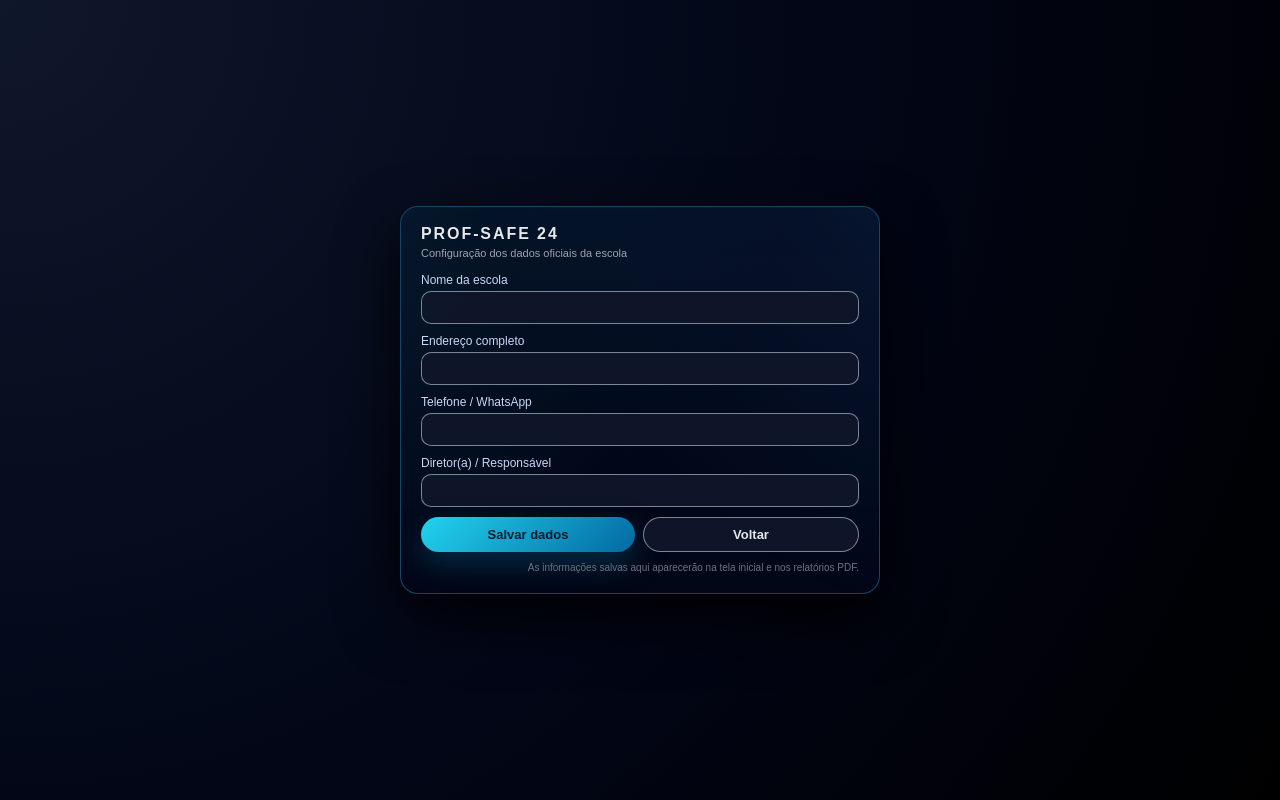
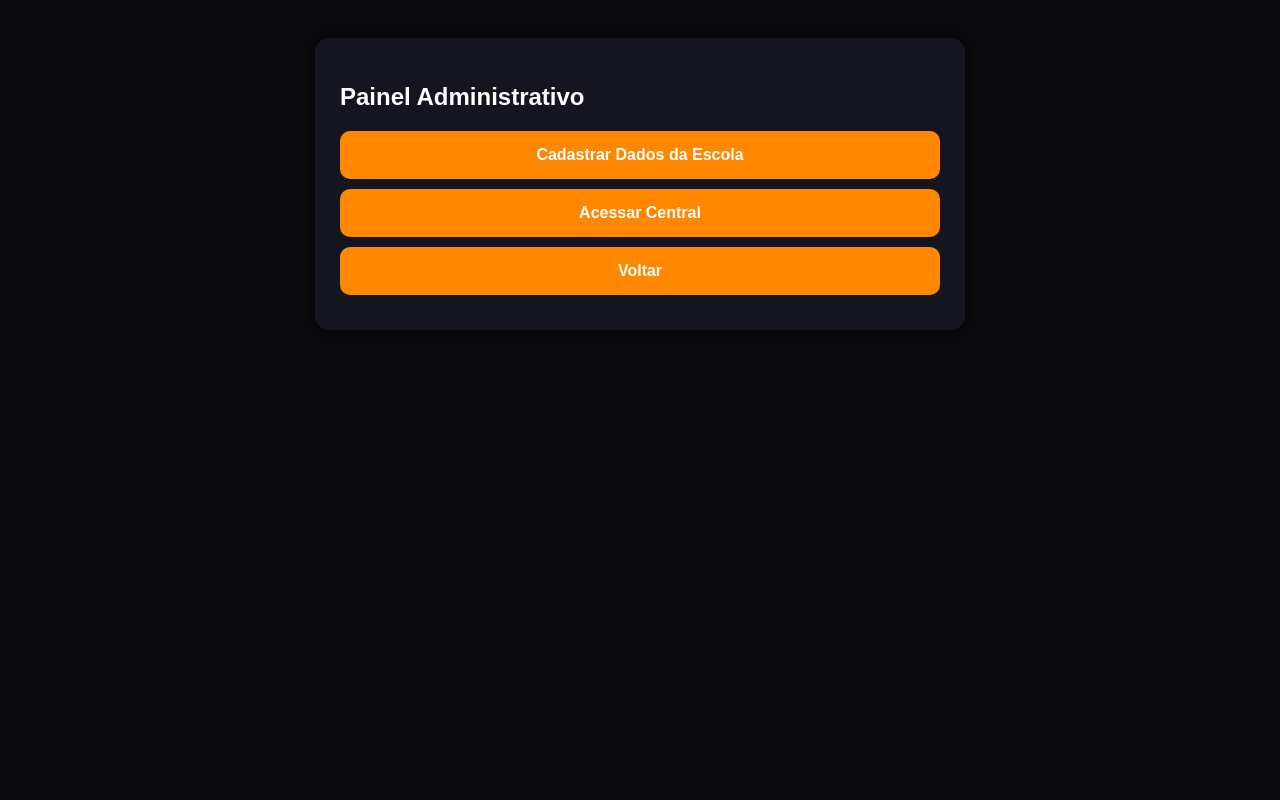
Before and after one commit to salveci2022/prof-safe24, a Flask app: template templates/admin.html in a window 1280 px wide. Run offline with Flask 3, Linux system fonts and the light colour scheme; the template is opened without the code that fills it, so the values that code supplies are empty.

Commit message:
Update admin.html

```diff
--- a/templates/admin.html
+++ b/templates/admin.html
@@ -1,161 +1,35 @@
 <!DOCTYPE html>
-<html lang="pt-br">
+<html lang="pt-BR">
 <head>
 <meta charset="UTF-8">
-    <title>PROF-SAFE 24 - Dados da Escola</title>
+<title>Admin – PROF-SAFE 24</title>
 <meta name="viewport" content="width=device-width, initial-scale=1.0">
+
 <style>
-        * { box-sizing:border-box; }
-        body {
-            margin:0;
-            min-height:100vh;
-            font-family: Arial, sans-serif;
-            background: radial-gradient(circle at top left, #0f172a 0, #020617 55%, #000 100%);
-            color:#e5e7eb;
-            display:flex;
-            align-items:center;
-            justify-content:center;
+body { background:#0b0b10; color:#fff; font-family:Arial; padding:30px; }
+.card {
+    max-width:600px; margin:0 auto; padding:25px;
+    background:#15151f; border-radius:14px;
+    box-shadow:0 0 18px rgba(0,0,0,0.6);
 }
-        .shell{
-            width:100%;
-            max-width:520px;
-            padding:20px;
+a.btn {
+    display:block; padding:15px; background:#ff8800;
+    margin:10px 0; text-align:center; color:#fff;
+    text-decoration:none; border-radius:10px;
+    font-weight:bold;
 }
-        .card{
-            background:rgba(2,8,23,0.96);
-            border-radius:18px;
-            border:1px solid rgba(56,189,248,0.35);
-            box-shadow:0 24px 60px rgba(0,0,0,0.9);
-            padding:18px 20px 20px;
-            position:relative;
-            overflow:hidden;
-        }
-        .card::before{
-            content:"";
-            position:absolute;
-            inset:-35%;
-            background:
-                radial-gradient(circle at 0 0, rgba(56,189,248,0.16), transparent 55%),
-                radial-gradient(circle at 100% 0, rgba(59,130,246,0.2), transparent 55%);
-            opacity:0.9;
-            pointer-events:none;
-        }
-        .card-inner{
-            position:relative;
-            z-index:1;
-        }
-        .brand-title{
-            font-size:16px;
-            font-weight:600;
-            letter-spacing:0.12em;
-            text-transform:uppercase;
-            margin-bottom:4px;
-        }
-        .brand-sub{
-            font-size:11px;
-            color:#9ca3af;
-            margin-bottom:14px;
-        }
-        .form-group{
-            margin-bottom:10px;
-            font-size:12px;
-        }
-        label{
-            display:block;
-            margin-bottom:4px;
-            color:#cbd5f5;
-        }
-        input{
-            width:100%;
-            padding:8px 10px;
-            border-radius:10px;
-            border:1px solid rgba(148,163,184,0.8);
-            background:rgba(15,23,42,0.95);
-            color:#e5e7eb;
-            font-size:13px;
-        }
-        input:focus{
-            outline:none;
-            border-color:#22d3ee;
-            box-shadow:0 0 0 1px rgba(34,211,238,0.6);
-        }
-        .btn-row{
-            display:flex;
-            gap:8px;
-            margin-top:10px;
-        }
-        .btn{
-            flex:1;
-            border-radius:999px;
-            border:none;
-            padding:9px 0;
-            font-size:13px;
-            font-weight:600;
-            cursor:pointer;
-        }
-        .btn-primary{
-            background:linear-gradient(135deg,#22d3ee,#0369a1);
-            color:#0f172a;
-            box-shadow:0 12px 28px rgba(8,47,73,0.9);
-        }
-        .btn-secondary{
-            background:rgba(15,23,42,0.95);
-            color:#e5e7eb;
-            border:1px solid rgba(148,163,184,0.8);
-        }
-        .btn:hover{
-            filter:brightness(1.05);
-        }
-        .footer{
-            margin-top:10px;
-            font-size:10px;
-            color:#6b7280;
-            text-align:right;
-        }
+a.btn:hover { background:#e67400; }
 </style>
 </head>
+
 <body>
-<div class="shell">
+
 <div class="card">
-        <div class="card-inner">
-            <div class="brand-title">PROF-SAFE 24</div>
-            <div class="brand-sub">Configuração dos dados oficiais da escola</div>
-
-            <form method="POST">
-                <div class="form-group">
-                    <label for="nome">Nome da escola</label>
-                    <input type="text" id="nome" name="nome"
-                           value="{{ escola['nome'] or '' }}" required>
-                </div>
-                <div class="form-group">
-                    <label for="endereco">Endereço completo</label>
-                    <input type="text" id="endereco" name="endereco"
-                           value="{{ escola['endereco'] or '' }}" required>
-                </div>
-                <div class="form-group">
-                    <label for="telefone">Telefone / WhatsApp</label>
-                    <input type="text" id="telefone" name="telefone"
-                           value="{{ escola['telefone'] or '' }}">
-                </div>
-                <div class="form-group">
-                    <label for="diretor">Diretor(a) / Responsável</label>
-                    <input type="text" id="diretor" name="diretor"
-                           value="{{ escola['diretor'] or '' }}">
+    <h2>Painel Administrativo</h2>
+    <a class="btn" href="/admin/escola">Cadastrar Dados da Escola</a>
+    <a class="btn" href="/central">Acessar Central</a>
+    <a class="btn" href="/">Voltar</a>
 </div>
 
-                <div class="btn-row">
-                    <button type="submit" class="btn btn-primary">Salvar dados</button>
-                    <a href="{{ url_for('index') }}" class="btn btn-secondary" style="text-align:center; text-decoration:none;">
-                        Voltar
-                    </a>
-                </div>
-            </form>
-
-            <div class="footer">
-                As informações salvas aqui aparecerão na tela inicial e nos relatórios PDF.
-            </div>
-        </div>
-    </div>
-</div>
 </body>
 </html>
```
Lines whose indentation alone changed are shown as unchanged.
